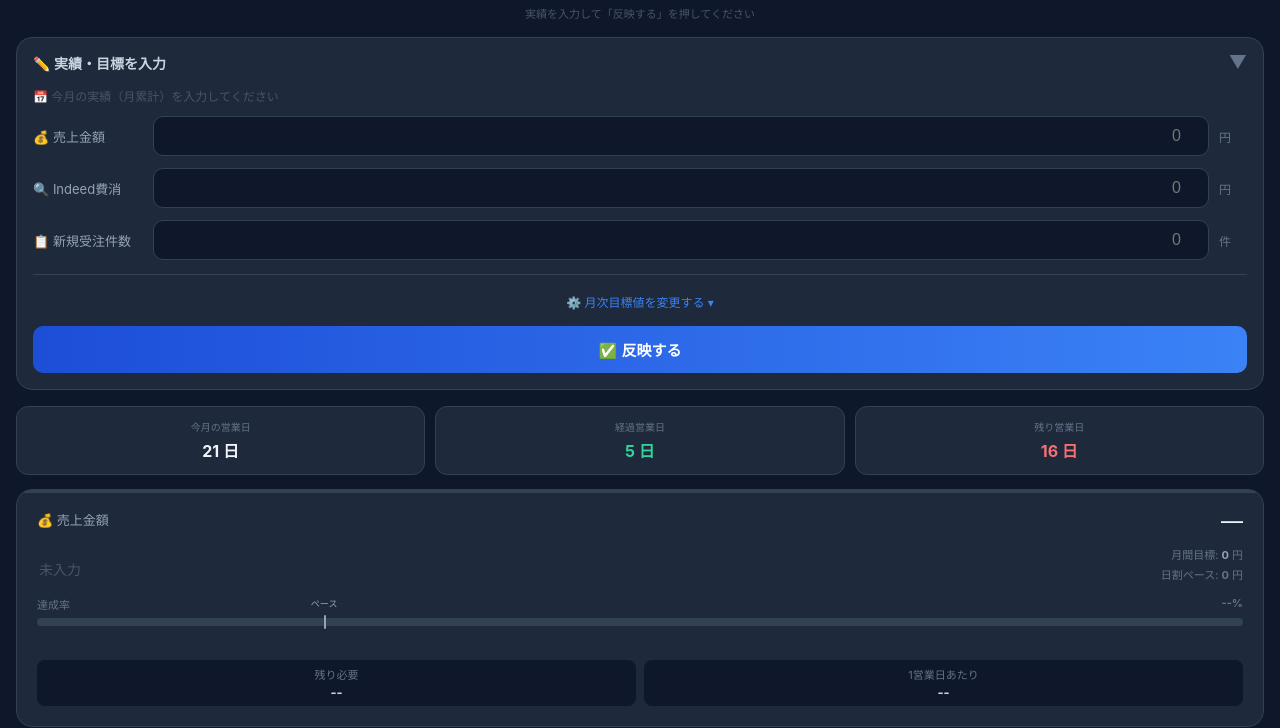
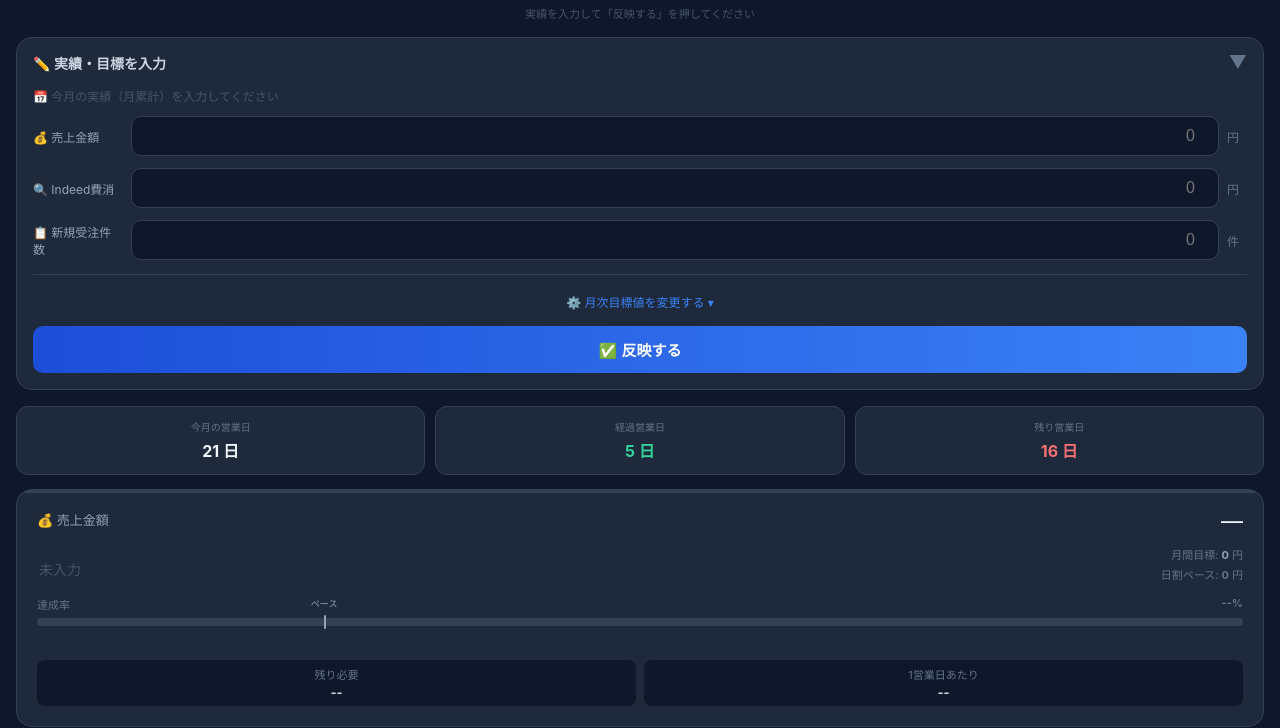
Before and after one commit to katayamaai-cell/sales-dashboard, a plain HTML site: page index.html in a window 1280 px wide. Shown: the part 86-814 px from the top of the page. Drawn offline with Linux system fonts and the light colour scheme.

Commit message:
Update index.html

```diff
--- a/index.html
+++ b/index.html
@@ -23,15 +23,15 @@
   .toggle-icon { font-size: 18px; color: #64748b; transition: transform 0.2s; }
   .input-body { padding: 0 16px 16px; display: none; }
   .input-body.open { display: block; }
-  .input-row { display: flex; align-items: center; gap: 10px; margin-bottom: 12px; }
-  .input-label { font-size: 13px; color: #94a3b8; width: 110px; flex-shrink: 0; }
+  .input-row { display: flex; align-items: center; gap: 8px; margin-bottom: 12px; }
+  .input-label { font-size: 12px; color: #94a3b8; width: 90px; flex-shrink: 0; }
   .input-field {
-    flex: 1; background: #0f172a; border: 1px solid #334155;
+    flex: 1; min-width: 0; background: #0f172a; border: 1px solid #334155;
     border-radius: 10px; color: #f1f5f9; font-size: 16px;
-    padding: 10px 12px; outline: none; text-align: right;
+    padding: 10px 8px; outline: none; text-align: right; width: 100%;
   }
   .input-field:focus { border-color: #3b82f6; }
-  .input-unit { font-size: 12px; color: #64748b; width: 28px; flex-shrink: 0; }
+  .input-unit { font-size: 12px; color: #64748b; width: 20px; flex-shrink: 0; text-align: left; }
   .divider { height: 1px; background: #334155; margin: 14px 0; }
   .target-toggle { font-size: 12px; color: #3b82f6; text-align: center; padding: 4px 0 8px; cursor: pointer; }
   .target-section { display: none; }
```
